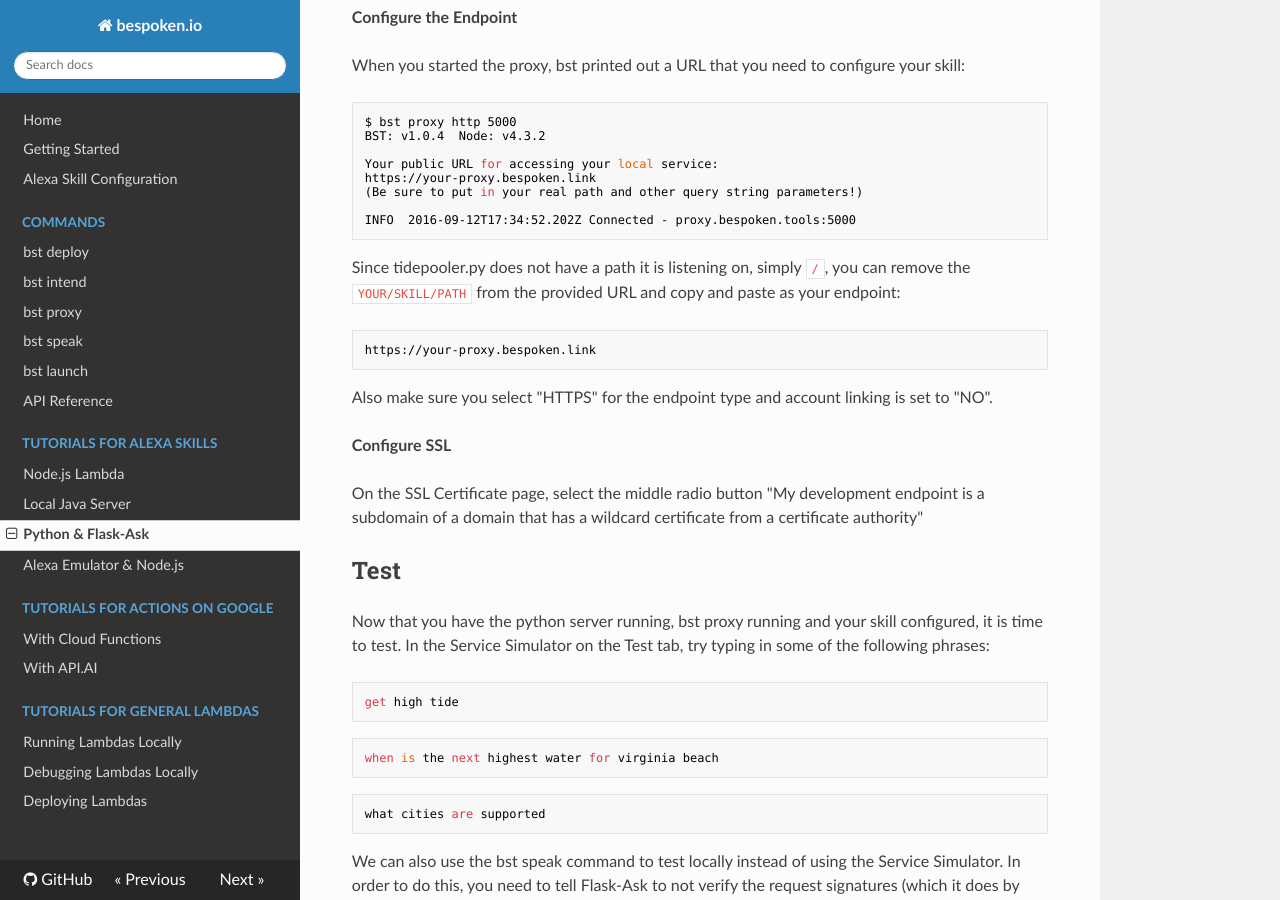
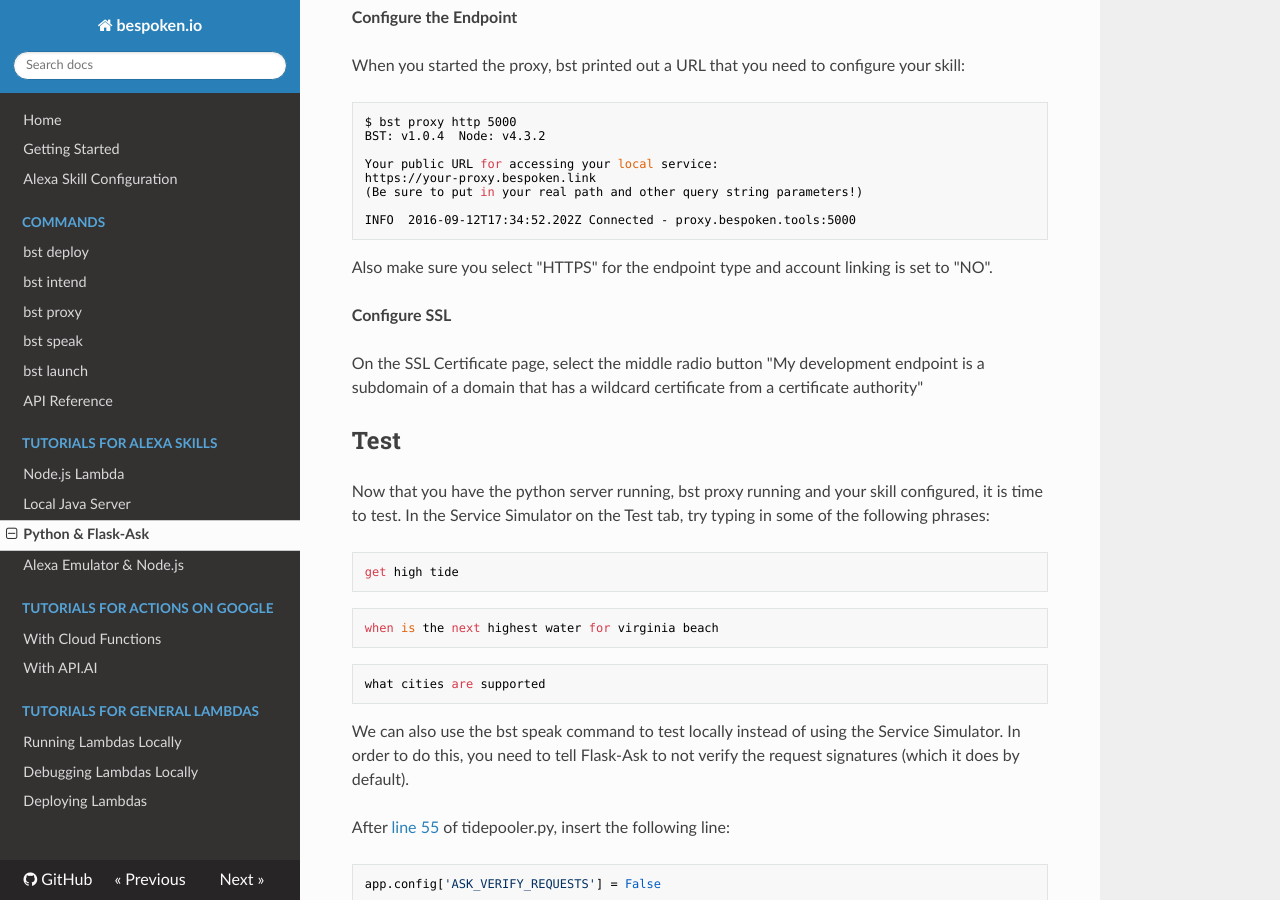
Before and after one commit to bespoken/bst, an MkDocs documentation site: the page built from docs/tutorials/tutorial_flask_ask_python.md, in a window 1280 px wide and 900 px high, scrolled down 1604 px. Built offline with MkDocs 1.6.1, drawn with Linux system fonts in a browser that asks for light colours; nearby versions of some CDN libraries; old or Windows-style settings are respelled for this version of MkDocs.

Commit message:
Removed unnecessary line about pathing

````diff
--- a/docs/tutorials/tutorial_flask_ask_python.md
+++ b/docs/tutorials/tutorial_flask_ask_python.md
@@ -74,12 +74,6 @@ https://your-proxy.bespoken.link
 INFO  2016-09-12T17:34:52.202Z Connected - proxy.bespoken.tools:5000
 ```
 
-Since tidepooler.py does not have a path it is listening on, simply `/`, you can remove the `YOUR/SKILL/PATH` from the provided URL and copy and paste as your endpoint:
-
-```
-https://your-proxy.bespoken.link
-```
-
 Also make sure you select "HTTPS" for the endpoint type and account linking is set to "NO".
 
 __Configure SSL__
````
